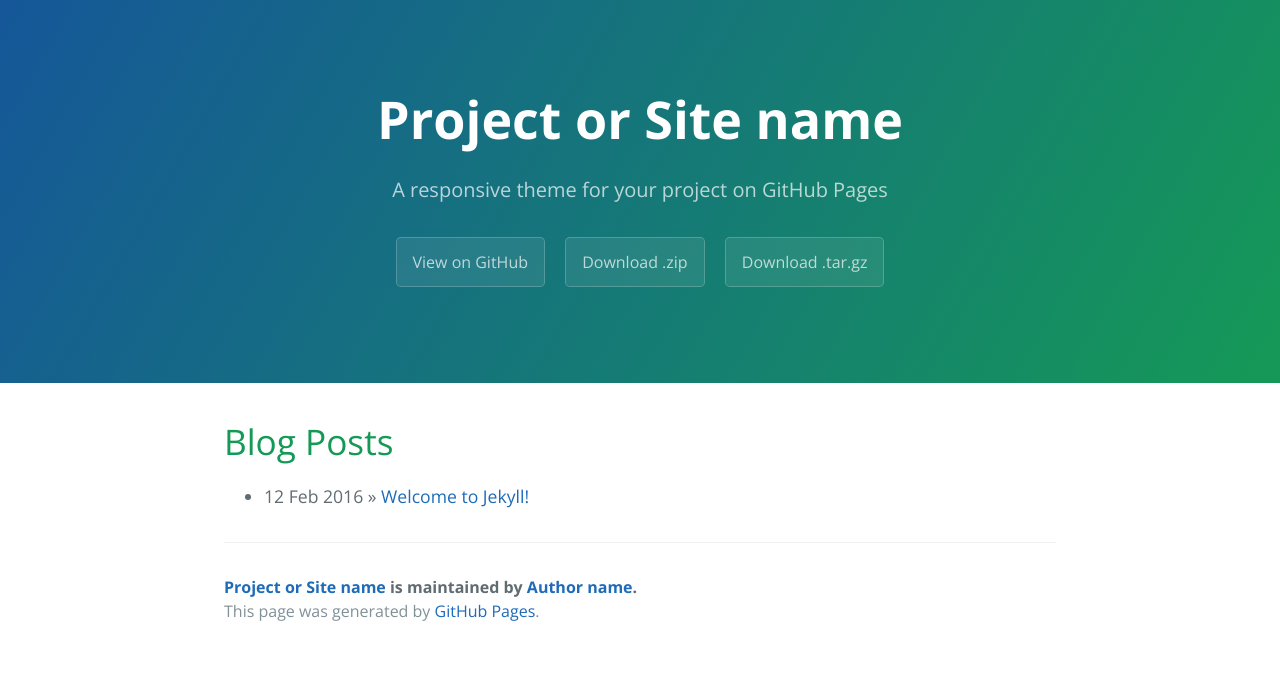
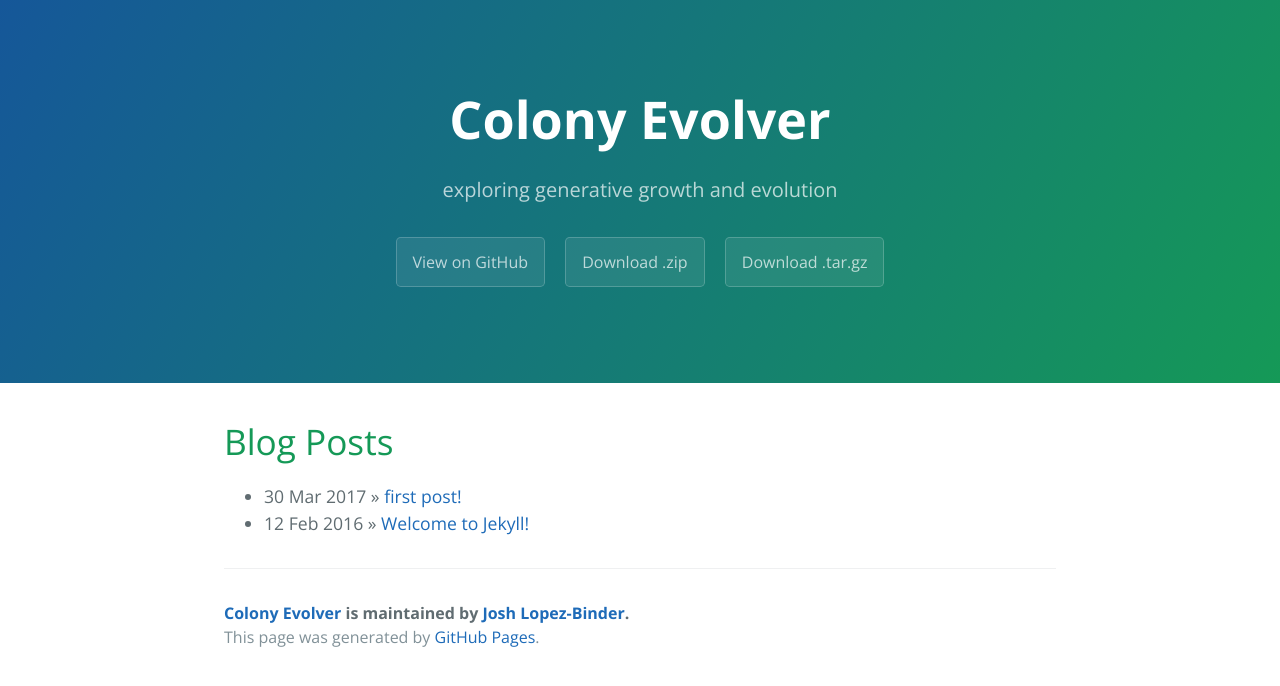
Before and after one commit to jlopezbi/ColonyEvolver, a Jekyll site: the page built from index.html, in a window 1280 px wide. Shown: the top 686 px of the page. Built offline with Jekyll 4.4.1, drawn with Linux system fonts in a browser that asks for light colours; the list of posts is cut into pages by our own code.

Commit message:
updated some info, made test post

```diff
--- a/_config.yml
+++ b/_config.yml
@@ -1,13 +1,13 @@
 # Setup
-title:        Project or Site name
-tagline:      A responsive theme for your project on GitHub Pages
+title:        Colony Evolver
+tagline:      exploring generative growth and evolution
 baseurl:      ""
 paginate:     1
 
 # About/contact
 author:
-  name:       Author name
-  url:        http://yourhomepage.com
+  name:       Josh Lopez-Binder
+  url:        http://joshlopezbinder.com/
 
 # Gems
 gems:
--- /dev/null
+++ b/_posts/2017-03-30-test-post.md
@@ -0,0 +1,8 @@
+---
+layout: default
+title:  "first post!"
+date:   2017-03-30
+categories: main
+---
+
+blah blah blah
```
